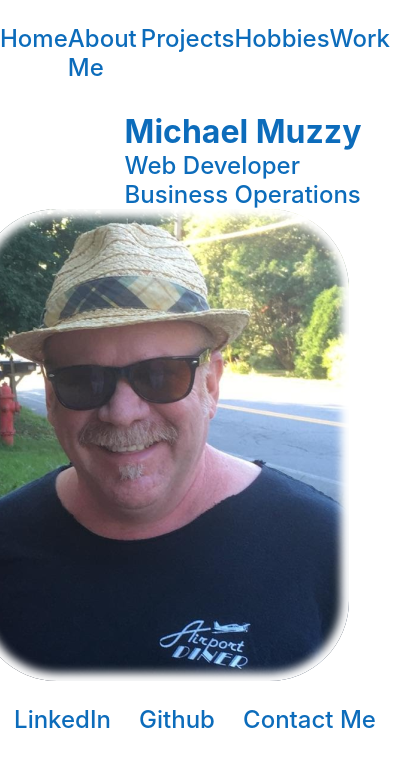
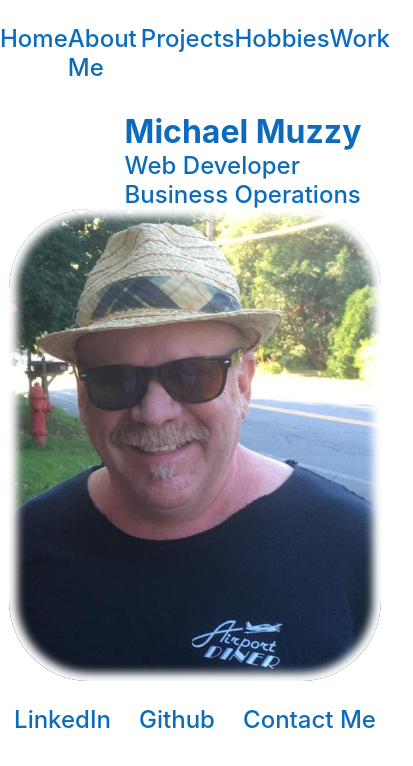
Before and after one commit to foxflyer40/Michael-Muzzy-portfolio, a React (Create React App) app in the folder client/: page / in a window 390 px wide. Shown: the top 766 px of the page, 413 px wide, since content can reach past the window. Built offline with nearby package versions, Linux system fonts and the light colour scheme.

Commit message:
set picture margin to 0em

```diff
--- a/client/src/App.css
+++ b/client/src/App.css
@@ -68,6 +68,7 @@ html, body {
 @media screen and (max-width: 750px) {
    .image-blurred-edge {
       align-content: center;
+      margin: 0em;
    }
 }
 
```
